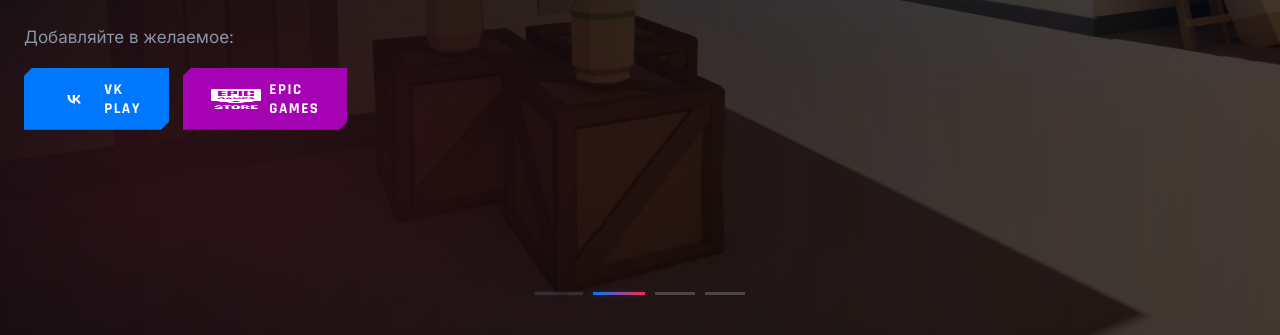
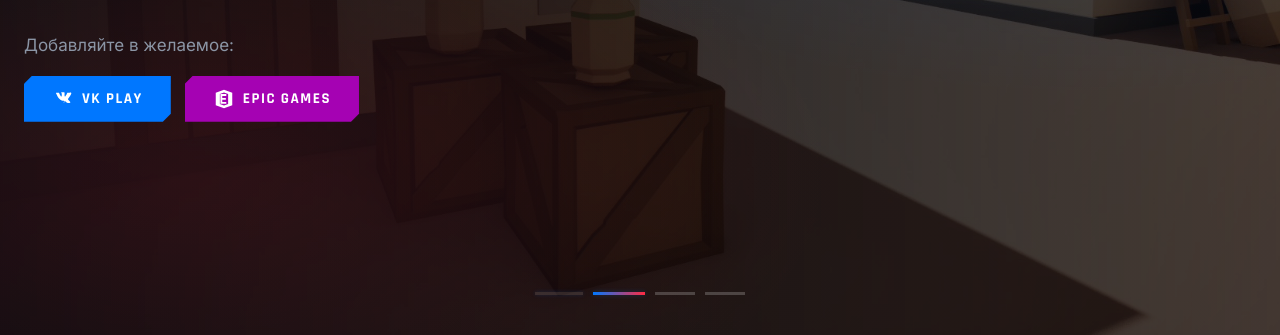
Before and after one commit to Kish-Mish122/warshot-game, a plain HTML site: page index.html in a window 1280 px wide. Shown: the part 465-800 px from the top of the page. Drawn offline with Linux system fonts and the light colour scheme.

Commit message:
Update index.html

```diff
--- a/index.html
+++ b/index.html
@@ -41,6 +41,30 @@
       --border: rgba(255,255,255,0.08);
       --font-display: 'Rajdhani', sans-serif;
       --font-body: 'Inter', sans-serif;
+    }
+
+        /* ===== КНОПКИ ===== */
+    .btn {
+      display: inline-flex;
+      align-items: center;
+      justify-content: center;
+      gap: 8px;
+      padding: 12px 28px;
+      font-family: var(--font-display);
+      font-size: 15px;
+      font-weight: 700;
+      letter-spacing: 1.5px;
+      text-transform: uppercase;
+      border: none;
+      cursor: pointer;
+      transition: all 0.25s;
+      clip-path: polygon(8px 0, 100% 0, 100% calc(100% - 8px), calc(100% - 8px) 100%, 0 100%, 0 8px);
+      white-space: nowrap; /* ВОТ ЭТО ПРЕДОТВРАТИТ ПЕРЕНОС ТЕКСТА */
+    }
+
+    /* Защита иконок от сжатия */
+    .btn svg {
+      flex-shrink: 0;
     }
 
     html { scroll-behavior: smooth; }
@@ -926,16 +950,20 @@
           и карты, которые запоминаются.
         </p>
         <p class="section__desc" style="margin-bottom: 16px;">Добавляйте в желаемое:</p>
-          <div class="hero__actions">
-            <a href="#" class="btn btn--vk">
-              <img src="images/VKIcon.svg" alt="VK Play" width="20" height="20">
-              VK Play
-            </a>
-            <a href="#" class="btn btn--epic">
-              <img src="images/EpicIcon.png" alt="Epic Games" width="20" height="20">
-              Epic Games
-            </a>
-          </div>
+        <div class="hero__actions">
+          <a href="#" class="btn btn--vk">
+            <svg viewBox="0 0 24 24" width="22" height="22" fill="currentColor">
+              <path d="M12.785 16.241s.288-.032.436-.194c.136-.148.132-.427.132-.427s-.02-1.304.576-1.496c.588-.19 1.341 1.26 2.14 1.818.604.42 1.064.328 1.064.328l2.136-.03s1.117-.07.587-.956c-.043-.072-.308-.66-1.587-1.866-1.338-1.262-1.158-1.058.453-3.242 1.829-2.482 2.56-4.002 2.332-4.654-.218-.622-1.559-.458-1.559-.458l-2.404.015s-.178-.025-.31.056c-.13.08-.213.265-.213.265s-.38 1.027-.888 1.903c-1.07 1.854-1.498 1.953-1.673 1.838-.407-.268-.305-1.078-.305-1.653 0-1.796.267-2.543-.52-2.736-.26-.063-.452-.105-1.118-.112-.854-.01-1.576.003-1.985.207-.272.136-.482.44-.354.457.158.02.516.098.706.36.245.337.237 1.096.237 1.096s.142 2.148-.33 2.414c-.323.182-.767-.19-1.718-1.887-.488-.856-.857-1.802-.857-1.802s-.071-.177-.198-.272c-.153-.114-.367-.15-.367-.15l-2.284.015s-.343.01-.469.162c-.112.135-.009.414-.009.414s1.788 4.261 3.812 6.407c1.856 1.966 3.965 1.837 3.965 1.837h.956z"/>
+            </svg>
+            VK Play
+          </a>
+          <a href="#" class="btn btn--epic">
+            <svg viewBox="0 0 24 24" width="22" height="22" fill="currentColor">
+              <path d="M12 2L3 5.3v13.4L12 22l9-3.3V5.3L12 2zm4.5 15.5l-4.5 1.6-4.5-1.6V6.5l4.5-1.6 4.5 1.6v11zm-6.4-8.9v2.3H14v2H10.1v2.3h4.4v2H8.1V6.6h6.4v2z"/>
+            </svg>
+            Epic Games
+          </a>
+        </div>
           </a>
         </div>
       </div>
```
